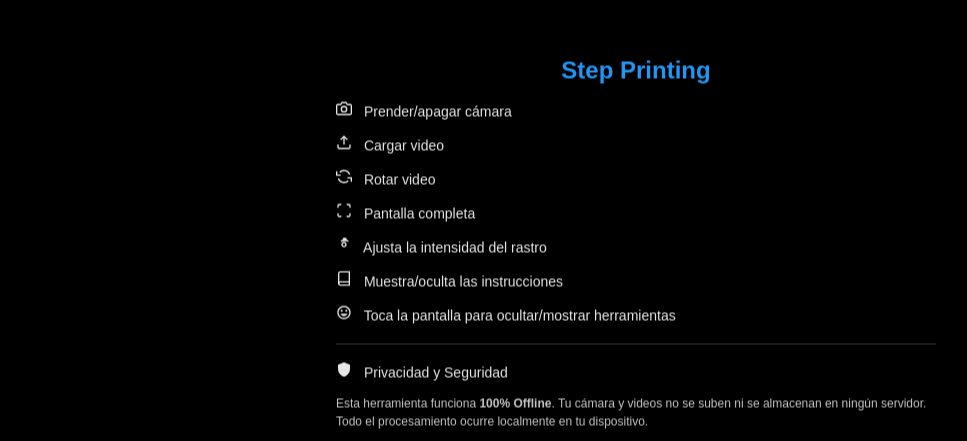
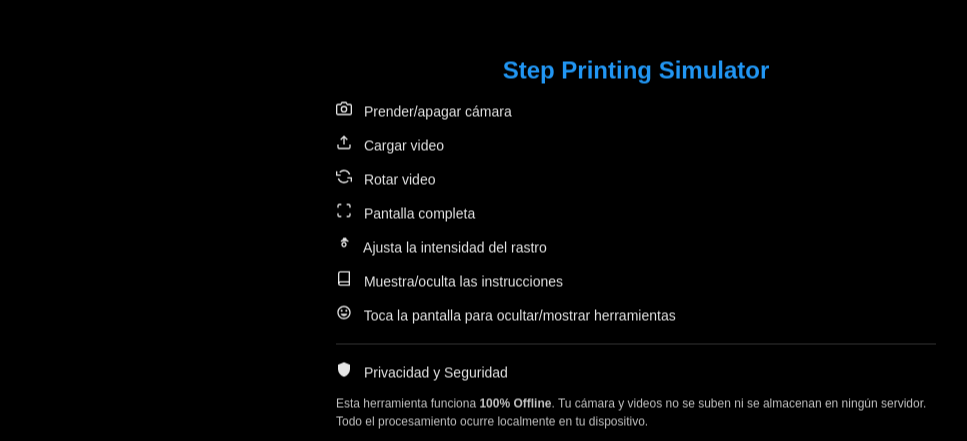
Before and after one commit to miguehm/web-step-printing, a website built with Vite: page index.html in a window 1280 px wide. Shown: the part 128-569 px from the top of the page, without its empty margins (4-971 px from the left). Built offline with nearby package versions, Linux system fonts and the light colour scheme; animation ran at ten frames a second.

Commit message:
Update title

```diff
--- a/index.html
+++ b/index.html
@@ -26,7 +26,7 @@
    <meta http-equiv="X-UA-Compatible" content="IE=edge"/>
    <meta name="format-detection" content="telephone=no"/>
 
-   <title>Step Printing Tool</title>
+   <title>Step Printing Simulator</title>
 </head>
 <body>
 
@@ -56,7 +56,7 @@
 
 <div id="instructionsPanel">
   <div class="instructionsContent">
-    <h1>Step Printing</h1>
+    <h1>Step Printing Simulator</h1>
 
      <div class="instruction">
        <span class="instructionTitle"><svg width="16" height="16" viewBox="0 0 24 24" fill="none" stroke="currentColor" stroke-width="2"><path d="M23 19a2 2 0 0 1-2 2H3a2 2 0 0 1-2-2V8a2 2 0 0 1 2-2h4l2-3h6l2 3h4a2 2 0 0 1 2 2z"/><circle cx="12" cy="13" r="4"/></svg></span> Prender/apagar cámara
```
Also changed, not shown: src/main.js (+15 -15 lines).
